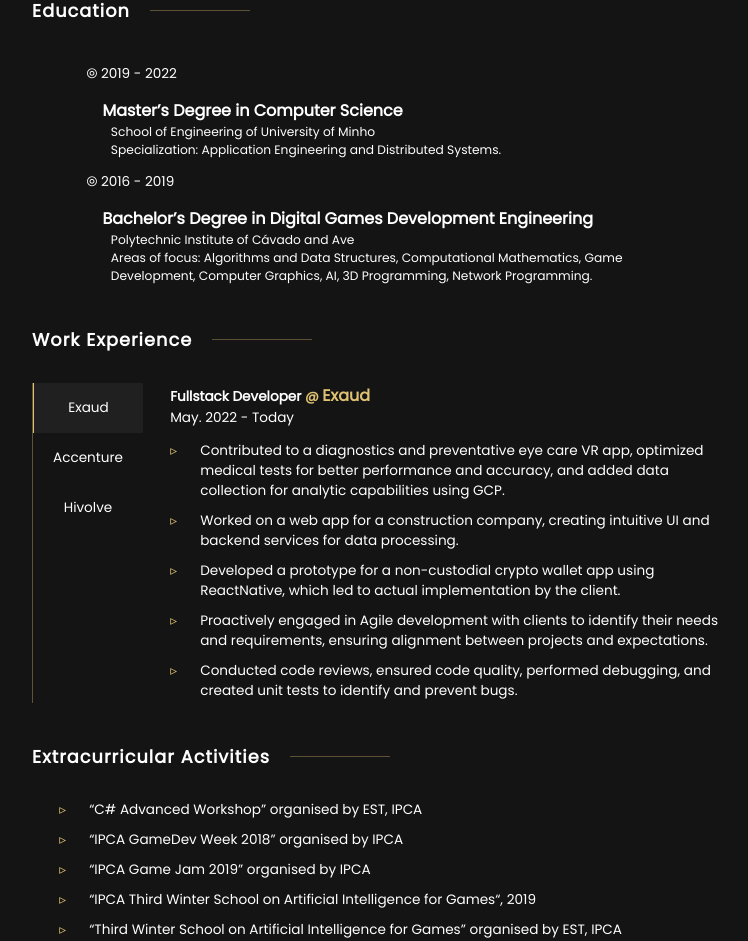
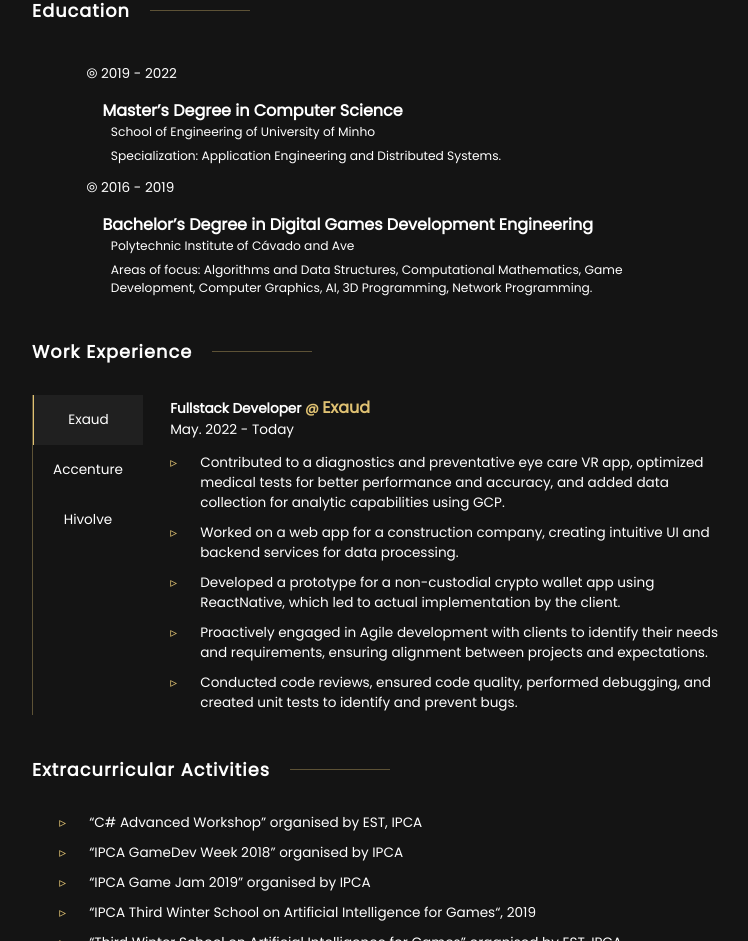
Before and after one commit to marsRocha/marsRocha.github.io, a Next.js app: page / in a window 1280 px wide. Shown: the part 1474-2415 px from the top of the page, without its empty margins (258-1006 px from the left). Built offline with nearby package versions, Linux system fonts and the light colour scheme.

Commit message:
Fix Education styling

```diff
--- a/components/about.js
+++ b/components/about.js
@@ -50,7 +50,7 @@
                                     <p>⦾ {edu.graduated}</p>
                                     <p className='ident1'><strong>{edu.degree}</strong></p>
                                     <p className='ident2'>{edu.school}</p>
-                                    {edu.description != null ? <p className='ident2'>{edu.description}</p> : null}
+                                    {edu.description != null ? <p className='ident3'>{edu.description}</p> : null}
                                 </div>
                             ))}
                         </motion.div>
--- a/styles/globals.scss
+++ b/styles/globals.scss
@@ -387,7 +387,7 @@
       }
     }
 
-    .ident1, .ident2 {
+    .ident1, .ident2, .ident3 {
       margin: 0;
     }
 
@@ -397,6 +397,12 @@
     }
 
     .ident2 {
+      padding-left: 2em;
+      font-size: 0.9em;
+    }
+
+    .ident3 {
+      padding-top: .5em;
       padding-left: 2em;
       font-size: 0.9em;
     }
```
